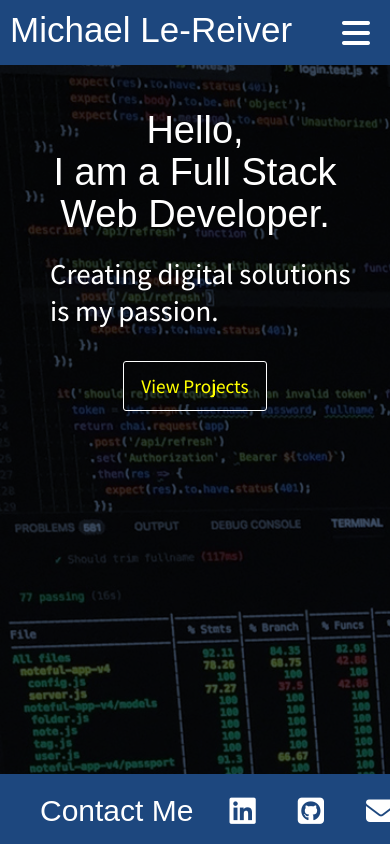
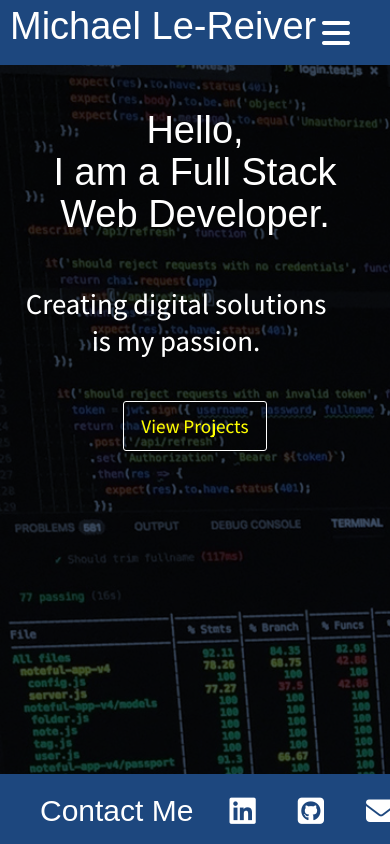
Before and after one commit to LeReiver/new-portfolio, a React (Create React App) app: page / in a window 390 px wide. Built offline with nearby package versions, Linux system fonts and the light colour scheme; a web font is replaced by a local one.

Commit message:
modified element size and spacing for mobile devices

```diff
--- a/src/App.js
+++ b/src/App.js
@@ -13,10 +13,10 @@ class App extends Component {
       <BrowserRouter>
       <div className="App">
           <Route path="/" component={Header} />
-          <Route path="/" component={Footer} />
           <Route exact path="/" component={Main} />
           <Route path="/about" component={About} />
           <Route exact path="/projects" component={Projects} />
+          <Route path="/" component={Footer} />
       </div>
       </BrowserRouter>
     );
--- a/src/components/about/about.css
+++ b/src/components/about/about.css
@@ -127,7 +127,7 @@ p.p2.left.about {
 @media only screen and (min-width: 400px) {
   .about-title {
     margin-top: 400px;
-    padding: 100px 0 50px 0;
+    padding: 30px 0 150px 0;
     font-size: 38px;
     line-height: 110%;
   }
--- a/src/components/header/header.css
+++ b/src/components/header/header.css
@@ -85,6 +85,9 @@ nav .navNarrow .narrowLinks a {
   width: 50%;
 }
 
+/* Media Queries ++++++++++++++++++++++++++++++++++++++++++++++++++++++++++ */
+
+
 
 @media only screen and (min-width: 440px) {
   nav .navWide {
@@ -113,13 +116,32 @@ nav .navNarrow .narrowLinks a {
     height: 200%;
   }
 
+
+  nav .navNarrow i {
+    margin-right: 70px;
+  }
+
 }
 
-/* Media Queries ++++++++++++++++++++++++++++++++++++++++++++++++++++++++++ */
+@media only screen and (max-width: 690px) {
+
+
+  .header-title {
+    margin-left: -30px;
+  }
+
+  nav .navWide {
+    margin-right: 50px;
+  }
+
+  nav .wideDiv a {
+    margin: 5px 0 0 10px;
+  }
+
+}
 
 
 @media only screen and (max-width: 600px) {
-
 
   header {
     height: 45px;
@@ -127,19 +149,25 @@ nav .navNarrow .narrowLinks a {
   }
 
   .header-title {
-    font-size: 35px;
+    font-size: 38px;
     margin-left: -30px;
+    margin-top: -5px;
     text-align: start;
     padding-bottom: 15px;
   }
 
+  nav {
+    margin-right: -20px;
+  }
+
   nav .navWide {
+    margin-top: 0;
     padding: 0;
-    font-size: 30px;
+    font-size: 25px;
   }
 
   nav .navNarrow i {
-    margin-right: 60px;
+    margin-right: 100px;
     margin-top: 7px;
   }
 
@@ -153,8 +181,20 @@ nav .navNarrow .narrowLinks a {
     width: 100%;
     margin-right: 42px;
     font-size: 28px;
-    margin-top: -45px;
+    margin-top: -35px;
     padding: 5%;
   }
 
+
 }
+
+@media only screen and (max-width: 350px) {
+  .navNarrow {
+    margin-right: -30px;
+  }
+
+  .header-title {
+    font-size: 220%;
+    margin-left: -35px;
+  }
+}
--- a/src/components/main/main.css
+++ b/src/components/main/main.css
@@ -48,7 +48,7 @@ p.p2 {
   }
 
   .main-title {
-    padding: 190px 0 50px 0;
+    padding: 120px 0 50px 0;
   }
 
   p {
@@ -71,7 +71,9 @@ p.p2 {
 
 @media only screen and (max-width: 600px) {
   .main-title {
-    margin-top: 40px;
+    margin-top: 400px;
+    font-size: 40px;
+    padding-top: 80px;
   }
 }
 
@@ -84,7 +86,8 @@ p.p2 {
   }
 
   p.p2.left{
-    margin: -50px 0 50px 50px;
+    margin: -20px 0 60px 20px;
+    text-align: center;
   }
 
 }
--- a/src/components/projects/projects.css
+++ b/src/components/projects/projects.css
@@ -110,7 +110,7 @@ p.p2 {
   }
 
   p, p.p2 {
-    margin: 0;
+    /* margin: 0; */
     text-align: start;
   }
 
```
